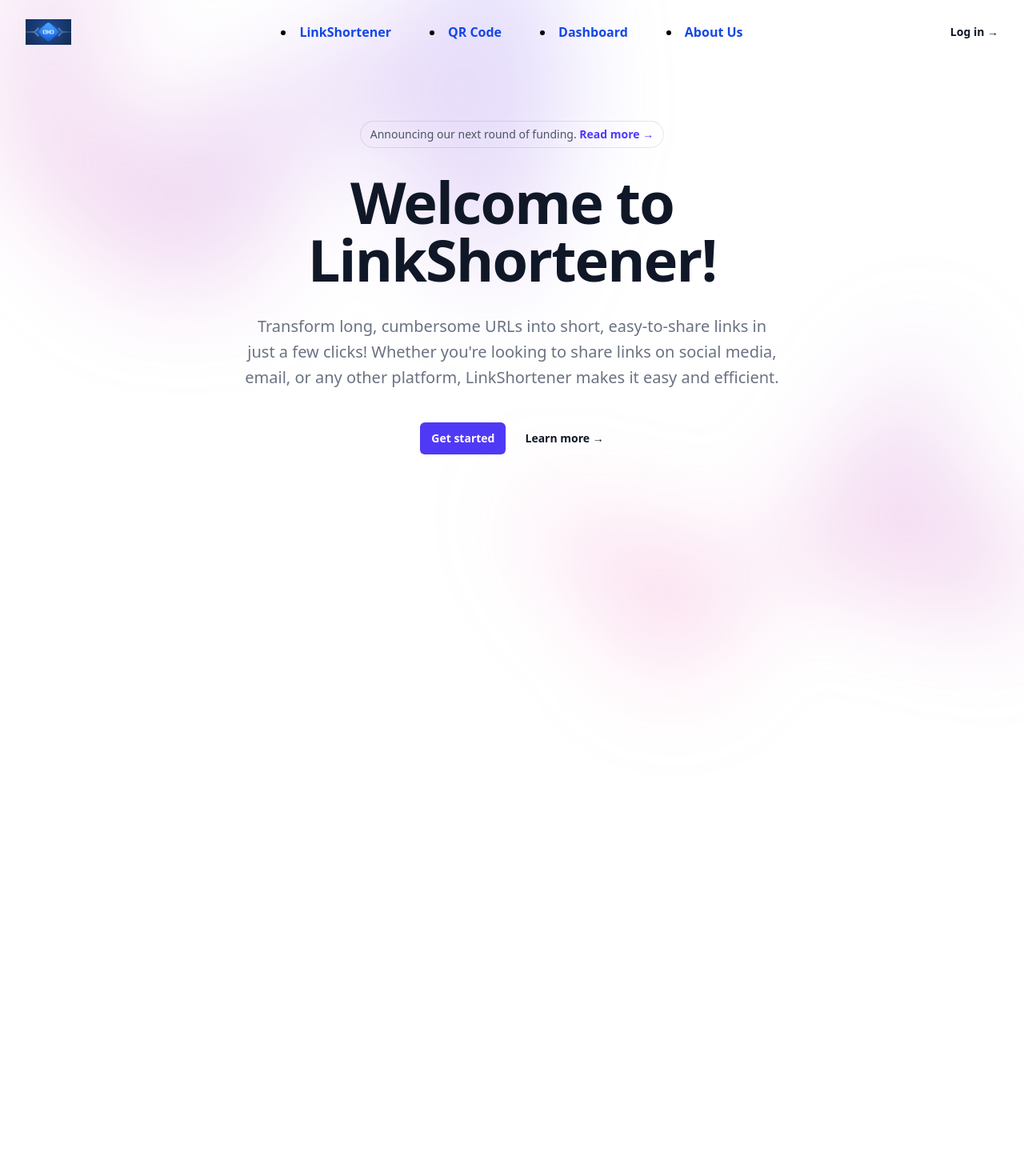
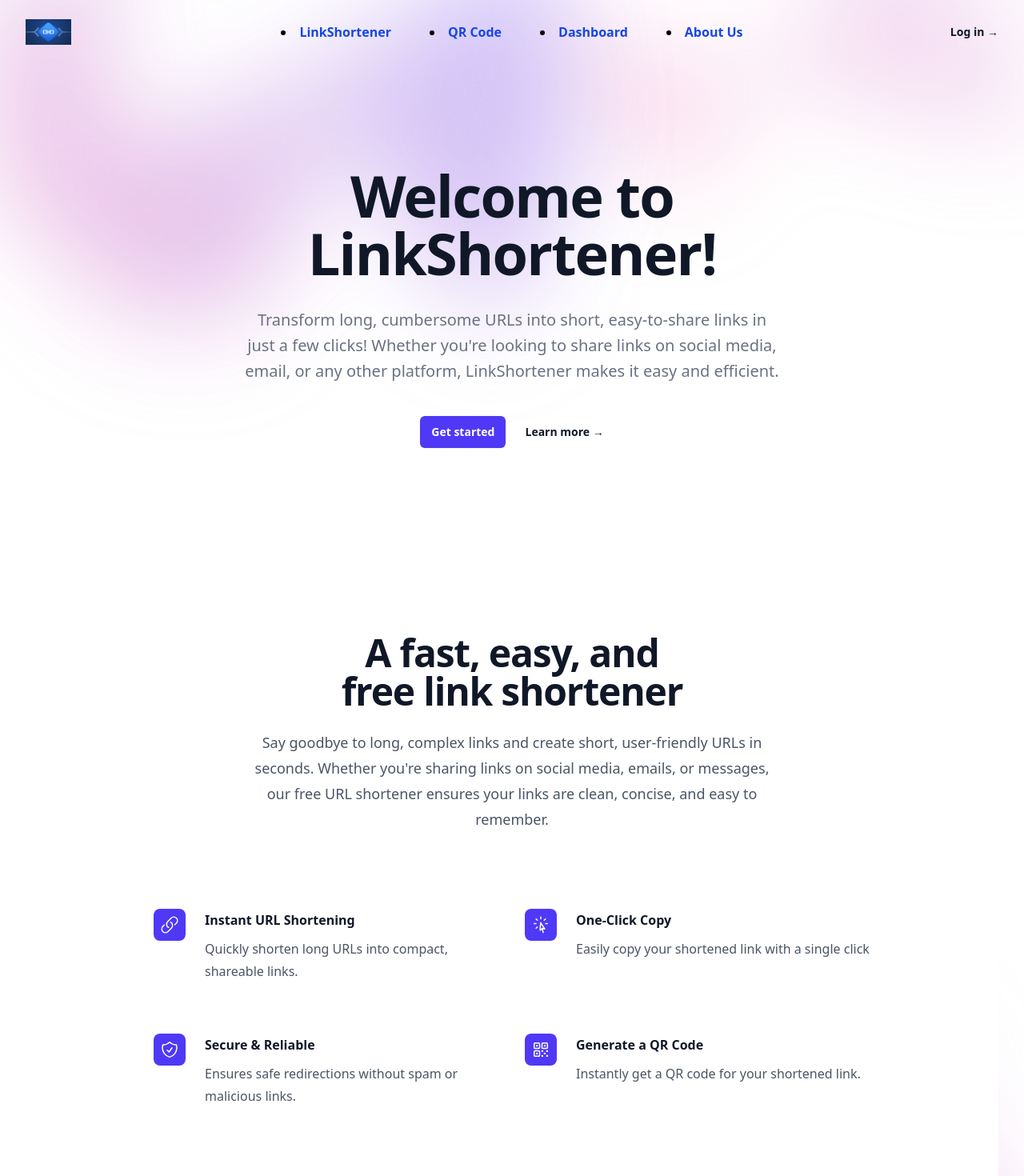
Before and after one commit to Nipz66/url-shortner, a React (Vite) app in the folder frontend/url-frontend/: page /Home in a window 1280 px wide. Shown: the top 1470 px of the page at 80% size. Before the commit the page ends 862 px from the top, so only its background shows below. Built offline with nearby package versions, Linux system fonts and the light colour scheme.

Commit message:
home and qr navigation

```diff
--- a/frontend/url-frontend/src/App.jsx
+++ b/frontend/url-frontend/src/App.jsx
@@ -4,9 +4,9 @@ import './App.css'
 import ShortenerForm from './components/ShortenerForm'
 import ShortenedLinks from './components/ShortenedLinks';
 import Header from './components/Head/Header';
-import Discription from './components/Body/Description'
 import QrcodeGenerate from './components/QrcodeGenerate';
 import Home from './components/Home/Home';
+
 
 function App() {
   const [ShortenedUrls, setShortenedUrls] = useState([]);
@@ -22,7 +22,7 @@ function App() {
 
       <Routes>
 
-        {/* <Route path="/" element={<Home />} /> */}
+        <Route path="/Home" element={<Home />} />
         {/* <Route path="/shorten" element={<URLShortener />} /> */}
         <Route path="/qr-code" element={<QrcodeGenerate />} />
 
--- a/frontend/url-frontend/src/components/Head/Header.jsx
+++ b/frontend/url-frontend/src/components/Head/Header.jsx
@@ -7,6 +7,7 @@ import { Bars3Icon, XMarkIcon } from '@heroicons/react/24/outline'
 
 
 const navigation = [
+
     { name: 'LinkShortener', href: '{Header.jsx}' },
     { name: 'QR Code', href: '/qr-code' },
     { name: 'Dashboard', href: '#' },
@@ -21,7 +22,7 @@ function Header() {
             <header className="absolute inset-x-0 top-0 z-50">
                 <nav aria-label="Global" className="flex items-center justify-between p-6 lg:px-8">
                     <div className="flex lg:flex-1">
-                        <a href="#" className="-m-1.5 p-1.5">
+                        <a href="/Home" className="-m-1.5 p-1.5">
                             <span className="sr-only">Your Company</span>
                             <img
                                 alt=""
@@ -116,16 +117,7 @@ function Header() {
                         className="relative left-[calc(50%-11rem)] aspect-1155/678 w-[36.125rem] -translate-x-1/2 rotate-[30deg] bg-linear-to-tr from-[#ff80b5] to-[#9089fc] opacity-30 sm:left-[calc(50%-30rem)] sm:w-[72.1875rem]"
                     />
                 </div>
-                <div className="mx-auto max-w-2xl py-32 sm:py-48 lg:py-24" >
-                    <div className="hidden sm:mb-8 sm:flex sm:justify-center">
-                        <div className="relative rounded-full px-3 py-1 text-sm/6 text-gray-600 ring-1 ring-gray-900/10 hover:ring-gray-900/20">
-                            Announcing our next round of funding.{' '}
-                            <a href="#" className="font-semibold text-indigo-600">
-                                <span aria-hidden="true" className="absolute inset-0" />
-                                Read more <span aria-hidden="true">&rarr;</span>
-                            </a>
-                        </div>
-                    </div>
+                {/* <div className="mx-auto max-w-2xl py-32 sm:py-48 lg:py-24" >
                     <div className="text-center">
                         <h1 className="text-5xl font-semibold tracking-tight text-balance text-gray-900 sm:text-7xl">
                             Welcome to LinkShortener!
@@ -145,7 +137,7 @@ function Header() {
                             </a>
                         </div>
                     </div>
-                </div>
+                </div> */}
                 <div
                     aria-hidden="true"
                     className="absolute inset-x-0 top-[calc(100%-13rem)] -z-10 transform-gpu overflow-hidden blur-3xl sm:top-[calc(100%-30rem)]"
--- a/frontend/url-frontend/src/components/Home/Home.jsx
+++ b/frontend/url-frontend/src/components/Home/Home.jsx
@@ -1,9 +1,116 @@
 import React from 'react'
+import { ShieldCheckIcon, LinkIcon, QrCodeIcon, CursorArrowRaysIcon } from '@heroicons/react/24/outline'
+
+const features = [
+    {
+        name: 'Instant URL Shortening',
+        description:
+            'Quickly shorten long URLs into compact, shareable links.',
+        icon: LinkIcon,
+    },
+    {
+        name: 'One-Click Copy',
+        description:
+            'Easily copy your shortened link with a single click',
+        icon: CursorArrowRaysIcon,
+    },
+    {
+        name: 'Secure & Reliable',
+        description:
+            'Ensures safe redirections without spam or malicious links.',
+        icon: ShieldCheckIcon,
+    },
+    {
+        name: 'Generate a QR Code',
+        description:
+            'Instantly get a QR code for your shortened link.',
+        icon: QrCodeIcon,
+    },
+]
 
 function Home() {
     return (
+        <div className="relative isolate px-6 pt-14 lg:px-8">
+            <div
+                aria-hidden="true"
+                className="absolute inset-x-0 -top-40 -z-10 transform-gpu overflow-hidden blur-3xl sm:-top-80"
+            >
+                <div
+                    style={{
+                        clipPath:
+                            'polygon(74.1% 44.1%, 100% 61.6%, 97.5% 26.9%, 85.5% 0.1%, 80.7% 2%, 72.5% 32.5%, 60.2% 62.4%, 52.4% 68.1%, 47.5% 58.3%, 45.2% 34.5%, 27.5% 76.7%, 0.1% 64.9%, 17.9% 100%, 27.6% 76.8%, 76.1% 97.7%, 74.1% 44.1%)',
+                    }}
+                    className="relative left-[calc(50%-11rem)] aspect-1155/678 w-[36.125rem] -translate-x-1/2 rotate-[30deg] bg-linear-to-tr from-[#ff80b5] to-[#9089fc] opacity-30 sm:left-[calc(50%-30rem)] sm:w-[72.1875rem]"
+                />
+            </div>
+            <div className="mx-auto max-w-2xl py-32 sm:py-48 lg:py-24" >
+                <div className="text-center">
+                    <h1 className="text-5xl font-semibold tracking-tight text-balance text-gray-900 sm:text-7xl">
+                        Welcome to LinkShortener!
+                    </h1>
+                    <p className="mt-8 text-lg font-medium text-pretty text-gray-500 sm:text-xl/8">
+                        Transform long, cumbersome URLs into short, easy-to-share links in just a few clicks! Whether you're looking to share links on social media, email, or any other platform, LinkShortener makes it easy and efficient.
+                    </p>
+                    <div className="mt-10 flex items-center justify-center gap-x-6">
+                        <a
+                            href="#"
+                            className="rounded-md bg-indigo-600 px-3.5 py-2.5 text-sm font-semibold text-white shadow-xs hover:bg-indigo-500 focus-visible:outline-2 focus-visible:outline-offset-2 focus-visible:outline-indigo-600"
+                        >
+                            Get started
+                        </a>
+                        <a href="#" className="text-sm/6 font-semibold text-gray-900">
+                            Learn more <span aria-hidden="true">→</span>
+                        </a>
+                    </div>
+                </div>
+            </div>
+            {/* description */}
+            <div className="bg-white py-24 sm:py-32">
+                <div className="mx-auto max-w-7xl px-6 lg:px-8">
+                    <div className="mx-auto max-w-2xl lg:text-center">
+                        <p className="mt-2 text-4xl font-semibold tracking-tight text-pretty text-gray-900 sm:text-5xl lg:text-balance">
+                            A fast, easy, and free link shortener
+                        </p>
+                        <p className="mt-6 text-lg/8 text-gray-600">
+                            Say goodbye to long, complex links and create short, user-friendly URLs in seconds. Whether you're sharing links on social media, emails, or messages, our free URL shortener ensures your links are clean, concise, and easy to remember.
+                        </p>
+                    </div>
+                    <div className="mx-auto mt-16 max-w-2xl sm:mt-20 lg:mt-24 lg:max-w-4xl">
+                        <dl className="grid max-w-xl grid-cols-1 gap-x-8 gap-y-10 lg:max-w-none lg:grid-cols-2 lg:gap-y-16">
+                            {features.map((feature) => (
+                                <div key={feature.name} className="relative pl-16">
+                                    <dt className="text-base/7 font-semibold text-gray-900">
+                                        <div className="absolute top-0 left-0 flex size-10 items-center justify-center rounded-lg bg-indigo-600">
+                                            <feature.icon aria-hidden="true" className="size-6 text-white" />
+                                        </div>
+                                        {feature.name}
+                                    </dt>
+                                    <dd className="mt-2 text-base/7 text-gray-600">{feature.description}</dd>
+                                </div>
+                            ))}
+                        </dl>
+                    </div>
+                </div>
+            </div>
+            <div
+                aria-hidden="true"
+                className="absolute inset-x-0 top-[calc(100%-13rem)] -z-10 transform-gpu overflow-hidden blur-3xl sm:top-[calc(100%-30rem)]"
+            >
+                <div
+                    style={{
+                        clipPath:
+                            'polygon(74.1% 44.1%, 100% 61.6%, 97.5% 26.9%, 85.5% 0.1%, 80.7% 2%, 72.5% 32.5%, 60.2% 62.4%, 52.4% 68.1%, 47.5% 58.3%, 45.2% 34.5%, 27.5% 76.7%, 0.1% 64.9%, 17.9% 100%, 27.6% 76.8%, 76.1% 97.7%, 74.1% 44.1%)',
+                    }}
+                    className="relative left-[calc(50%+3rem)] aspect-1155/678 w-[36.125rem] -translate-x-1/2 bg-linear-to-tr from-[#ff80b5] to-[#9089fc] opacity-30 sm:left-[calc(50%+36rem)] sm:w-[72.1875rem]"
+                />
+            </div>
 
-        <h1>Hello</h1>)
+
+        </div>
+
+
+
+    )
 }
 
 export default Home
```
